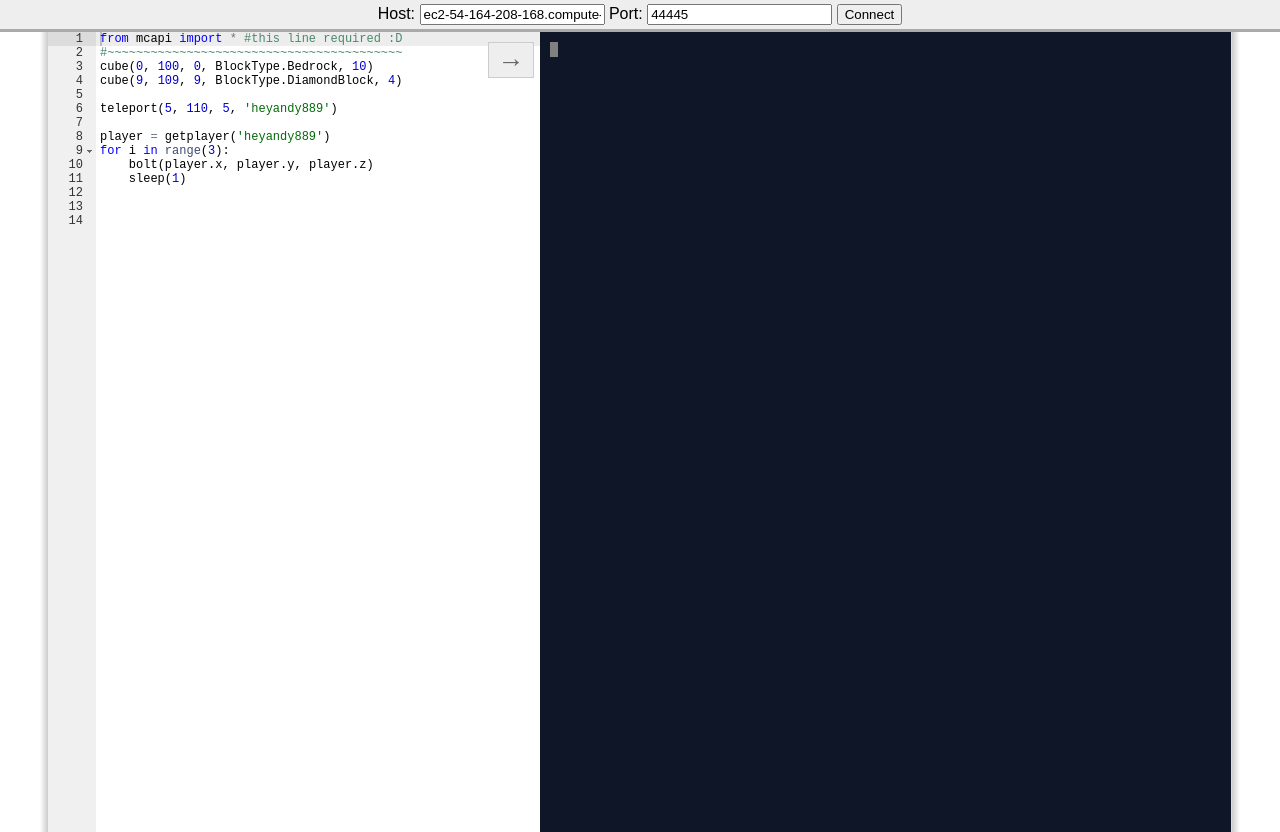
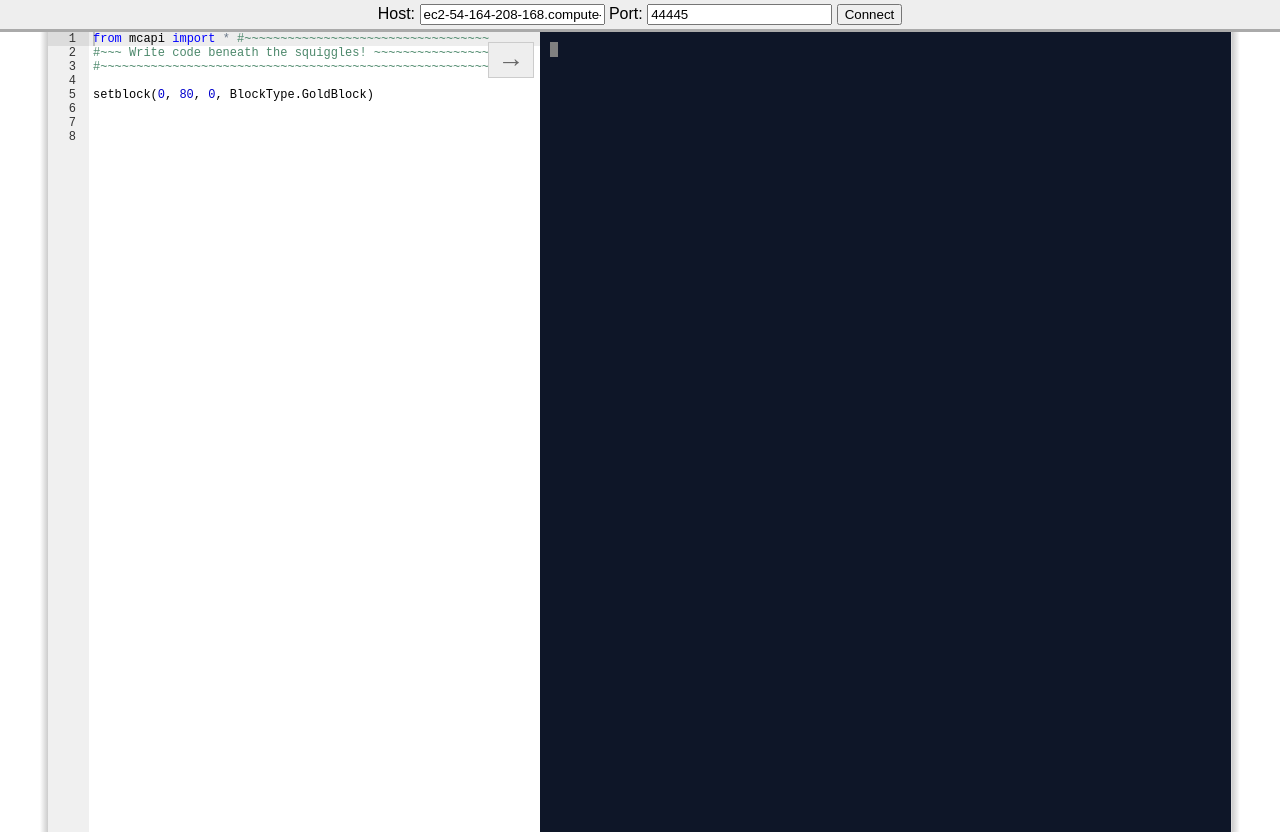
Before and after one commit to gamestartdev/mponline, a website: page client/index.html in a window 1280 px wide. Drawn offline with Linux system fonts and the light colour scheme.

Commit message:
latest from dev fork: less starting code in editor, better import message

```diff
--- a/client/index.html
+++ b/client/index.html
@@ -38,17 +38,11 @@
       <div id="resize-left"></div>
       <div id="content-workspace">
         <div id="runbutton">&rarr;</div>
-        <div id="editor">from mcapi import * #this line required :D
-#~~~~~~~~~~~~~~~~~~~~~~~~~~~~~~~~~~~~~~~~~
-cube(0, 100, 0, BlockType.Bedrock, 10)
-cube(9, 109, 9, BlockType.DiamondBlock, 4)
+        <div id="editor">from mcapi import *	#~~~~~~~~~~~~~~~~~~~~~~~~~~~~~~~~~~
+#~~~ Write code beneath the squiggles! ~~~~~~~~~~~~~~~~~~~~
+#~~~~~~~~~~~~~~~~~~~~~~~~~~~~~~~~~~~~~~~~~~~~~~~~~~~~~~~~~~
 
-teleport(5, 110, 5, 'heyandy889')
-
-player = getplayer('heyandy889')
-for i in range(3):
-	bolt(player.x, player.y, player.z)
-	sleep(1)
+setblock(0, 80, 0, BlockType.GoldBlock)
 
 
 </div>
```
Also changed, not shown: 1 other file.
